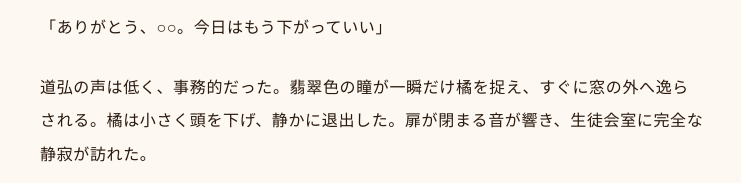
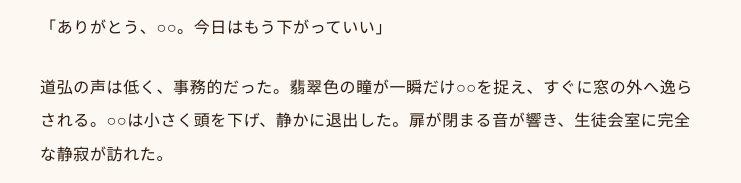
Before and after one commit to ambrosestarlit/dream-library, a plain HTML site: page works/work01.html in a window 1280 px wide. Shown: the part 617-800 px from the top of the page, 268-1009 px from the left. Drawn offline with Linux system fonts and the light colour scheme; a web font is replaced by a local one.

Commit message:
Update work01.html

```diff
--- a/works/work01.html
+++ b/works/work01.html
@@ -48,7 +48,7 @@
 <p>「失礼します。明日の議事録の確認をお願いします」</p>
 <p>入ってきたのは生徒会書記の#姓#だった。眼鏡の奥の目がいつも通り几帳面に資料を揃え、道弘の机の上に丁寧に置く。#姓#は二人の双子が生徒会を牛耳るこの学園で、数少ない「無害な存在」として扱われていた。必要最低限の業務を淡々とこなし、余計な言葉を挟まない。</p>
 <p>「ありがとう、#姓#。今日はもう下がっていい」</p>
-<p>道弘の声は低く、事務的だった。翡翠色の瞳が一瞬だけ橘を捉え、すぐに窓の外へ逸らされる。橘は小さく頭を下げ、静かに退出した。扉が閉まる音が響き、生徒会室に完全な静寂が訪れた。</p>
+<p>道弘の声は低く、事務的だった。翡翠色の瞳が一瞬だけ#姓#を捉え、すぐに窓の外へ逸らされる。#姓#は小さく頭を下げ、静かに退出した。扉が閉まる音が響き、生徒会室に完全な静寂が訪れた。</p>
 <p>残されたのは、神塚道弘(かみつかみちひろ)と神塚道明(かみつかみちあき)の二人だけだった。</p>
 <p>夕陽が大きな窓から差し込み、室内を藍色とオレンジのグラデーションで染め始めていた。空気は少し冷たく、しかしどこか甘い緊張を孕んでいる。</p>
 <p>道明は立ち上がり、棚から紅茶の缶を取り出した。優雅な動作でポットにお湯を注ぎ、茶葉を入れる。香りがふわりと広がる。彼は兄の好みを完璧に把握していた。少しだけ強めに淹れ、砂糖は控えめ。ミルクは入れない。</p>
```
